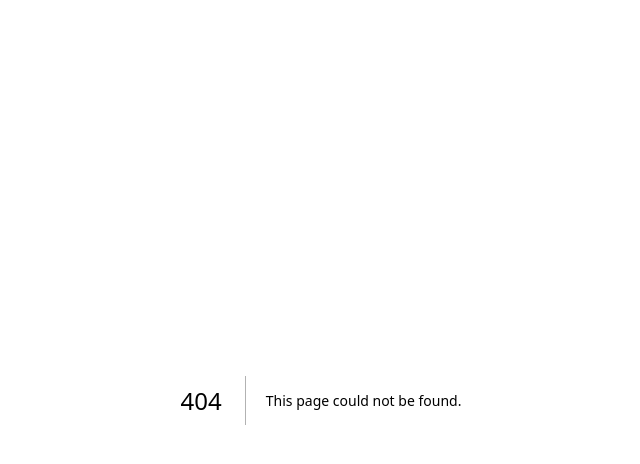
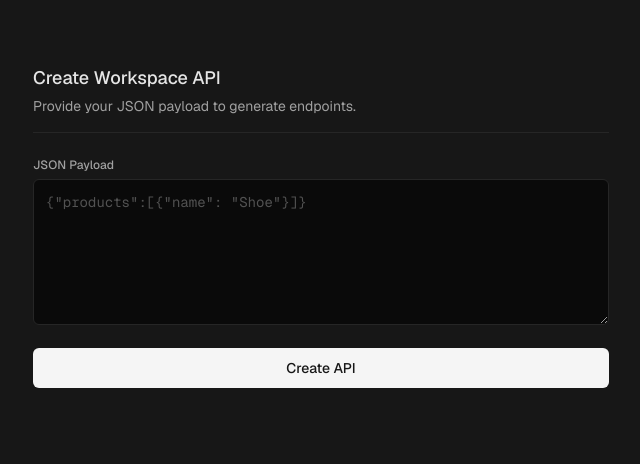
Before and after one commit to rupadevii/MockForge, a Next.js app: page /dashboard in a window 1280 px wide. Before the commit this address had no page. Shown: the top 464 px of the page, without its empty margins (319-959 px from the left). Built offline with nearby package versions, Linux system fonts and the light colour scheme.

Commit message:
Add Dashboard page to Create a Workspace

```diff
--- /dev/null
+++ b/src/app/dashboard/page.js
@@ -0,0 +1,94 @@
+"use client"
+import { useState } from 'react'
+
+export default function DashboardPage() {
+    const [json, setJson] = useState("")
+    const [error, setError] = useState(null)
+    const [loading, setLoading] = useState(false)
+    const [result, setResult] = useState(null)
+
+    async function handleCreate(e) {
+        e.preventDefault()
+        try {
+            setError(null)
+            setLoading(true)
+
+            JSON.parse(json)
+
+            const res = await fetch('/api/workspaces', {
+                method: "POST",
+                headers: {"Content-Type": "application/json"},
+                body: json
+            })
+            const data = await res.json()
+
+            if(!res.ok){
+                setError(data.error)
+            }else{
+                setResult(data)
+            }
+
+        } catch(err) {
+            if(err instanceof SyntaxError){
+                setError("That isn't valid json")
+            }else{
+                setError(err.message)
+            }
+        } finally {
+            setLoading(false)
+        }
+    }
+
+    return (
+        <main className="min-h-screen bg-neutral-900 text-neutral-100 font-sans p-8 md:p-16 flex justify-center">
+            <div className="w-full max-w-xl space-y-6">
+
+                <div className="border-b border-neutral-800 pb-4">
+                    <h1 className="text-lg font-medium text-neutral-200">Create Workspace API</h1>
+                    <p className="text-sm text-neutral-400 mt-1">Provide your JSON payload to generate endpoints.</p>
+                </div>
+
+                <form onSubmit={handleCreate} className="space-y-4">
+                    <div className="space-y-1.5">
+                        <label className="block text-xs font-medium text-neutral-400">
+                            JSON Payload
+                        </label>
+                        <textarea
+                            rows={6}
+                            placeholder='{"products":[{"name": "Shoe"}]}'
+                            value={json}
+                            onChange={(e) => setJson(e.target.value)}
+                            className="w-full font-mono text-sm bg-neutral-950 border border-neutral-800 rounded-md p-3 text-neutral-200 placeholder-neutral-600 focus:outline-none focus:border-neutral-500 transition-colors resize-y"
+                        />
+                    </div>
+
+                    <button
+                        type="submit"
+                        onClick={handleCreate}
+                        disabled={loading}
+                        className="w-full py-2.5 px-4 bg-neutral-100 hover:bg-white active:bg-neutral-200 text-neutral-900 text-sm font-medium rounded-md transition-colors disabled:opacity-50 disabled:cursor-not-allowed"
+                    >
+                        {loading ? "Creating..." : "Create API"}
+                    </button>
+
+                    {error && (
+                        <p className="text-sm text-red-400 font-mono mt-2">{error}</p>
+                    )}
+                </form>
+
+                {result && (
+                    <div className="pt-6 border-t border-neutral-800 space-y-3">
+                        <h2 className="text-xs font-medium text-neutral-400 uppercase tracking-wider">Endpoints</h2>
+                        <ul className="space-y-2 font-mono text-xs">
+                            {result.endpoints.map((endpoint) => (
+                                <li key={endpoint} className="p-3 bg-neutral-950 border border-neutral-800 rounded-md text-neutral-300 break-all">
+                                    {window.location.origin + endpoint}
+                                </li>
+                            ))}
+                        </ul>
+                    </div>
+                )}
+            </div>
+        </main>
+    )
+}
```
